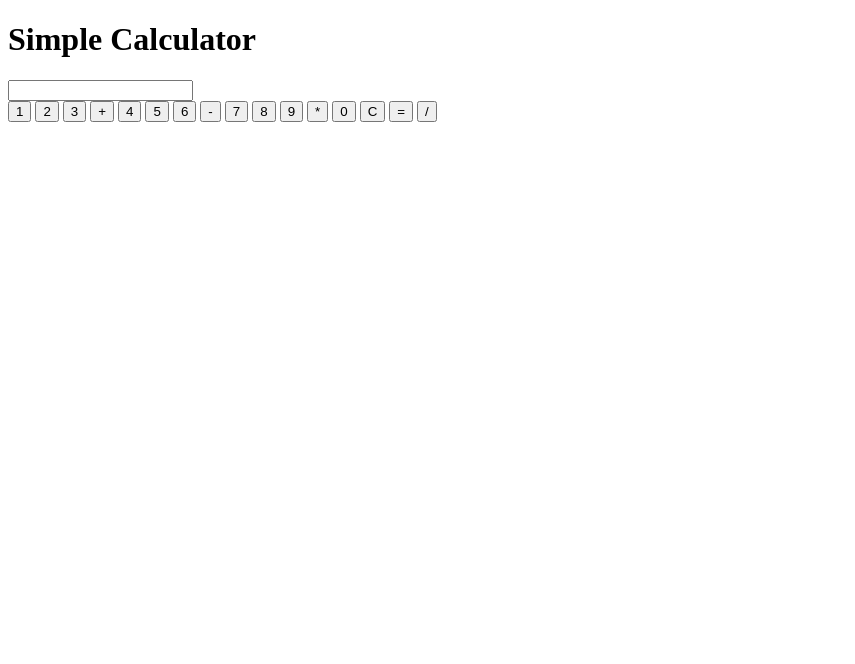
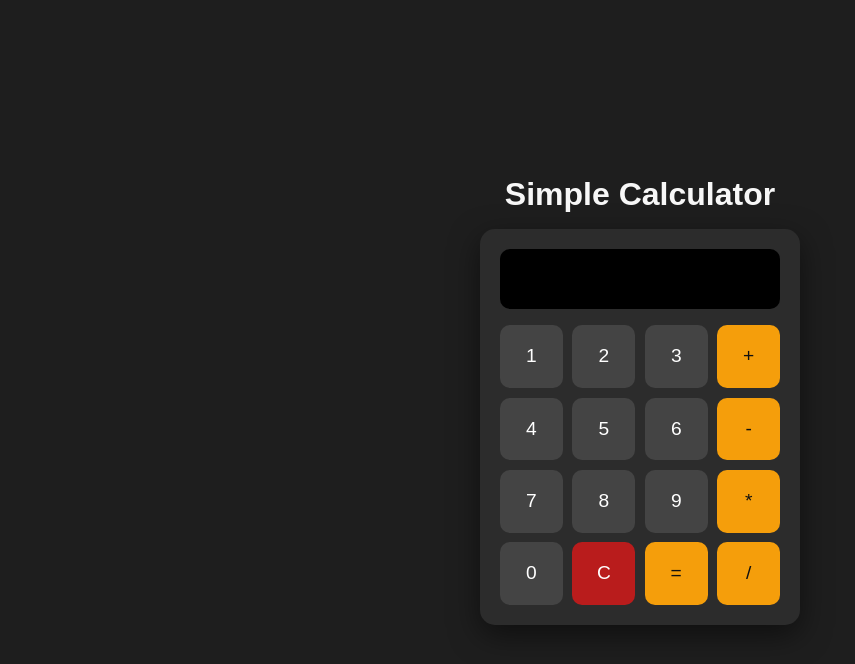
Before and after one commit to ccasalme/allbugs, a plain HTML site: page 01_JS/functionJS/lesson3/calculator.html in a window 1280 px wide. Shown: the whole page, without its empty margins (0-855 px from the left). Drawn offline with Linux system fonts and the light colour scheme.

Commit message:
added calculator.css etc

```diff
--- /dev/null
+++ b/01_JS/functionJS/lesson3/calculator.css
@@ -0,0 +1,79 @@
+body {
+  min-height: 100vh;
+  display: flex;
+  flex-direction: column;
+  justify-content: center;
+  align-items: center;
+  gap: 1rem;
+  padding: 1.5rem;
+  background: #1e1e1e;
+  color: #f7f7f7;
+  font-family: Arial, sans-serif;
+}
+
+h1 {
+  font-size: 2rem;
+  line-height: 1.2;
+  text-align: center;
+}
+
+.calculator {
+  width: min(100%, 320px);
+  padding: 1.25rem;
+  border-radius: 15px;
+  background: #2c2c2c;
+  box-shadow: 0 10px 30px rgba(0, 0, 0, 0.5);
+}
+
+#display {
+  width: 100%;
+  height: 60px;
+  margin-bottom: 1rem;
+  padding: 0.6rem;
+  border: none;
+  border-radius: 10px;
+  background: #000000;
+  color: #ffffff;
+  font-size: 1.75rem;
+  text-align: right;
+}
+
+.buttons {
+  display: grid;
+  grid-template-columns: repeat(4, 1fr);
+  gap: 0.6rem;
+}
+
+.buttons button {
+  width: 100%;
+  aspect-ratio: 1;
+  border: none;
+  border-radius: 10px;
+  background: #444444;
+  color: #ffffff;
+  font-size: 1.2rem;
+  cursor: pointer;
+}
+
+.buttons button:hover {
+  background: #666666;
+}
+
+.buttons button:nth-child(4n),
+#equals {
+  background: #f59e0b;
+  color: #111111;
+}
+
+.buttons button:nth-child(4n):hover,
+#equals:hover {
+  background: #fbbf24;
+}
+
+#clear {
+  background: #b91c1c;
+}
+
+#clear:hover {
+  background: #dc2626;
+}
--- a/01_JS/functionJS/lesson3/calculator.html
+++ b/01_JS/functionJS/lesson3/calculator.html
@@ -5,6 +5,7 @@
   <meta name="viewport" content="width=device-width, initial-scale=1" />
   <title>Calculator</title>
   <link	rel="stylesheet" href="template.css" />
+  <link	rel="stylesheet" href="calculator.css" />
   <script src="calculator.js" defer></script>
 </head>
 <body>
--- a/01_JS/functionJS/lesson3/template.css
+++ b/01_JS/functionJS/lesson3/template.css
@@ -0,0 +1,34 @@
+*,
+*::before,
+*::after {
+  box-sizing: border-box;
+}
+
+* {
+  margin: 0;
+}
+
+html {
+  -webkit-text-size-adjust: 100%;
+}
+
+body {
+  min-height: 100vh;
+  line-height: 1.5;
+  text-rendering: optimizeLegibility;
+  -webkit-font-smoothing: antialiased;
+}
+
+button,
+input {
+  font: inherit;
+}
+
+button {
+  cursor: pointer;
+}
+
+:focus-visible {
+  outline: 3px solid #ffbf47;
+  outline-offset: 3px;
+}
```
Also changed, not shown: 01_JS/functionJS/lesson3/README.md.
